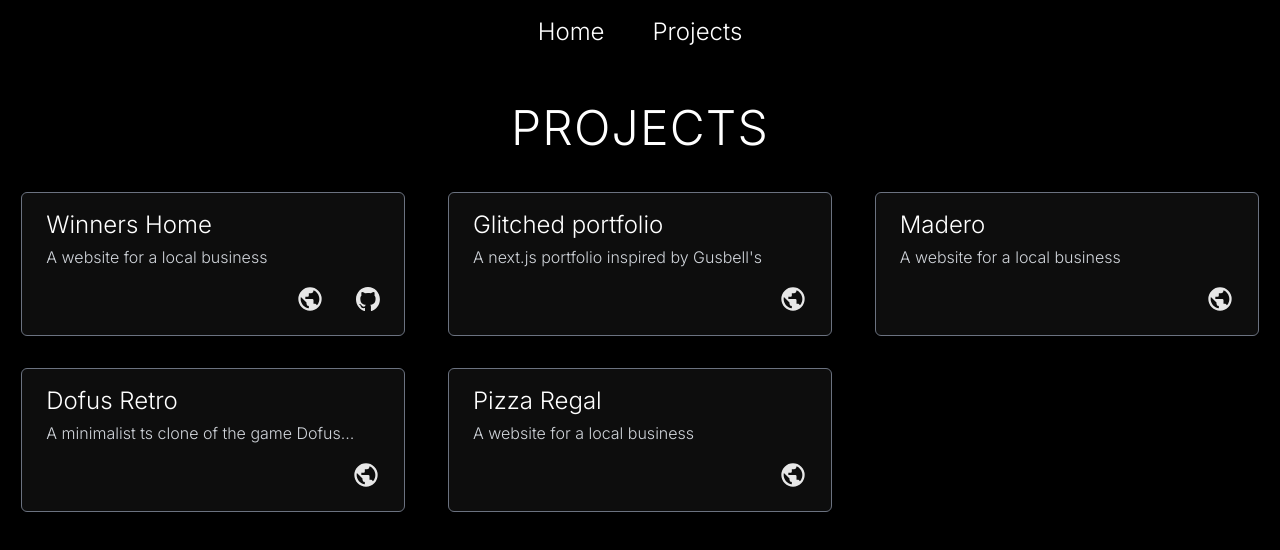
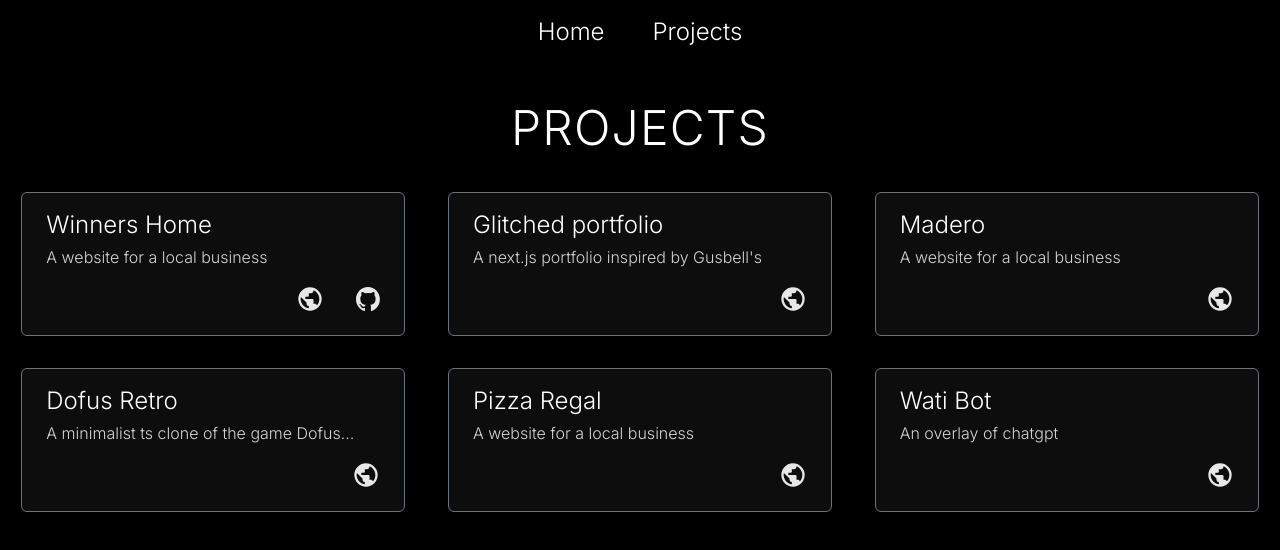
Before and after one commit to Tpgainz/glitched-portfolio, a Next.js app: page /projects in a window 1280 px wide. Shown: the top 550 px of the page. Built offline with nearby package versions, Linux system fonts and the light colour scheme.

Commit message:
Update page.tsx
ajout de wati bot

```diff
--- a/app/projects/page.tsx
+++ b/app/projects/page.tsx
@@ -40,6 +40,12 @@ const projects: Project[] = [
     name: "Pizza Regal",
     description: "A website for a local business",
     link: "https://pizza-regal.vercel.app/",
+    github: "",
+  },
+  {
+    name: "Wati Bot",
+    description: "An overlay of chatgpt",
+    link: "https://watibot.netlify.app/",
     github: "",
   },
 ];
```
